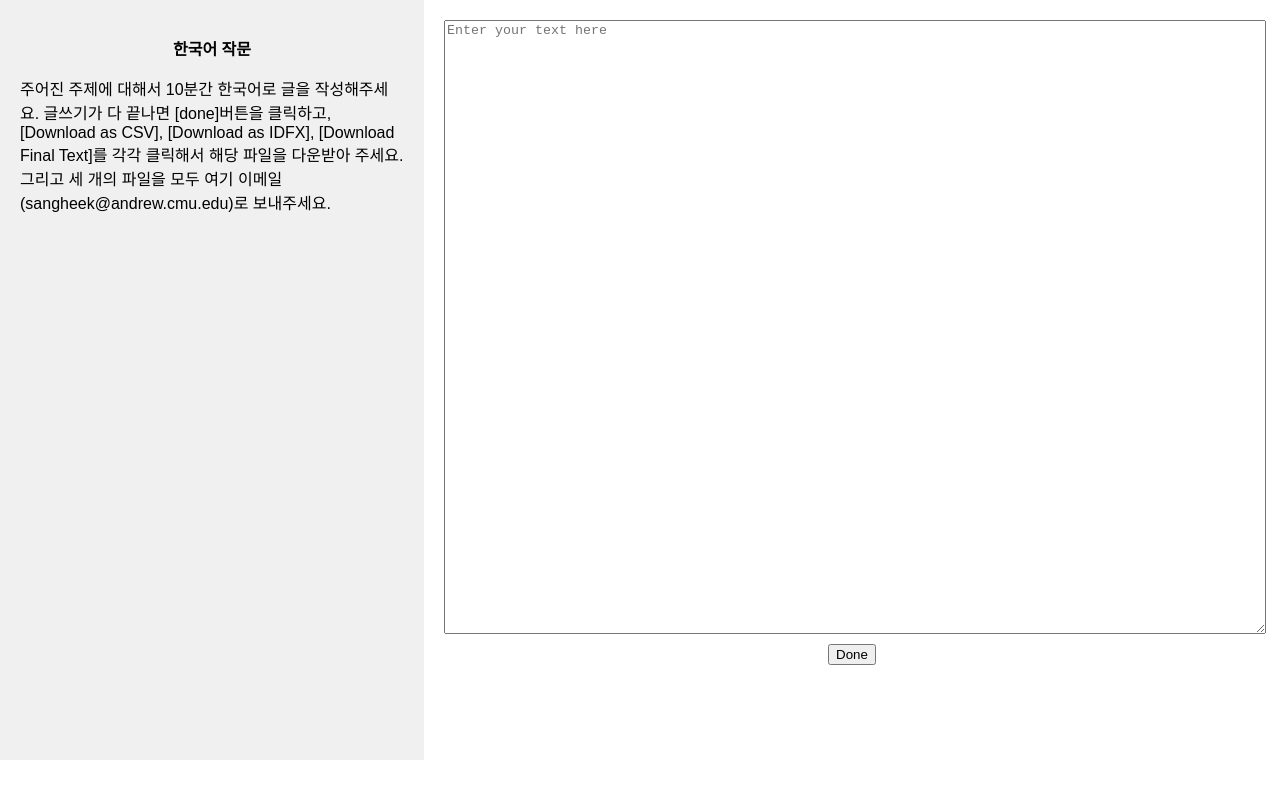
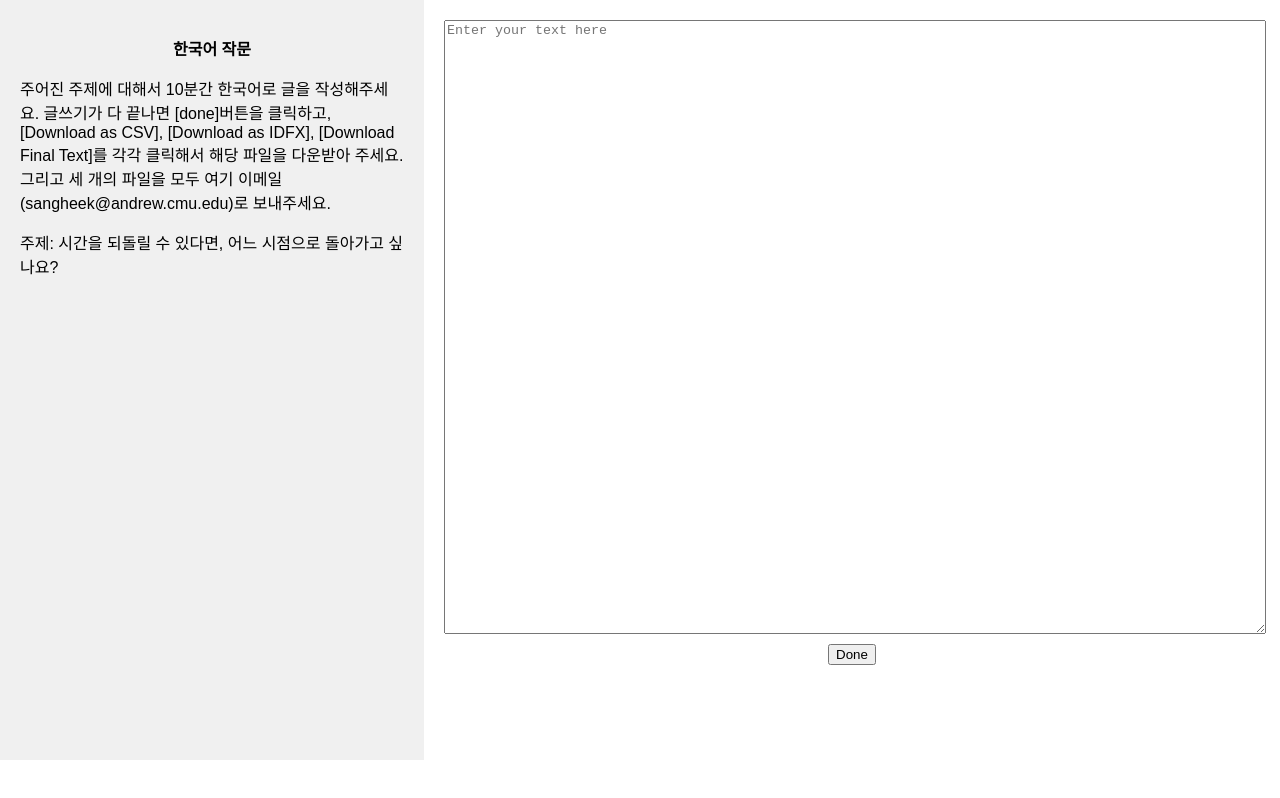
Before and after one commit to terryyutian/keylogging-demo-webpage, a React (Vite) app: page / in a window 1280 px wide. Built offline with nearby package versions, Linux system fonts and the light colour scheme.

Commit message:
Add prompt

```diff
--- a/src/App.jsx
+++ b/src/App.jsx
@@ -32,7 +32,9 @@ const ExampleApp = () => {
         <p>
         주어진 주제에 대해서 10분간 한국어로 글을 작성해주세요. 글쓰기가 다 끝나면 [done]버튼을 클릭하고, [Download as CSV], [Download as IDFX], [Download Final Text]를 각각 클릭해서 해당 파일을 다운받아 주세요. 그리고 세 개의 파일을 모두 여기 이메일(sangheek@andrew.cmu.edu)로 보내주세요.
         </p>
-
+        <p>
+        주제: 시간을 되돌릴 수 있다면, 어느 시점으로 돌아가고 싶나요?
+        </p>
       </div>
 
       <div className="main-area">
```
